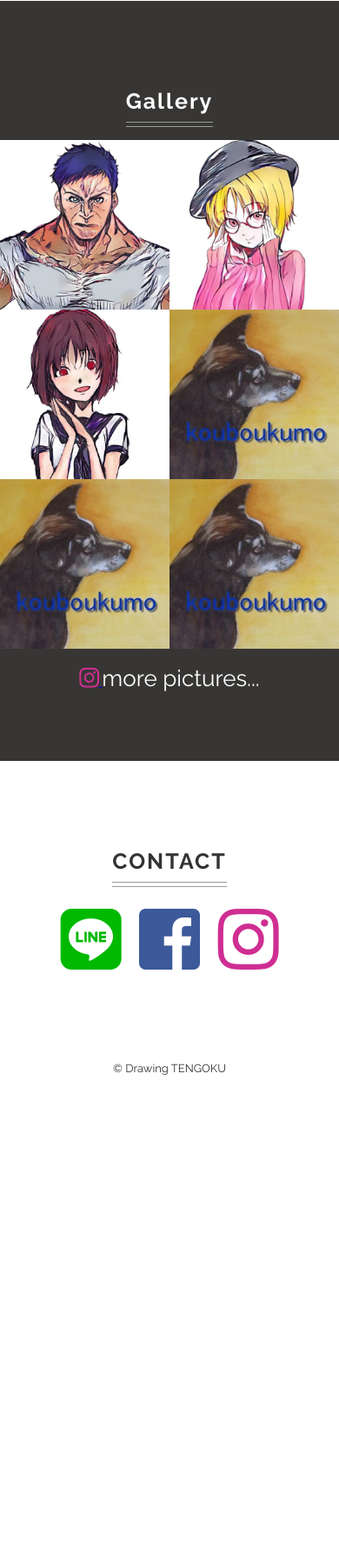
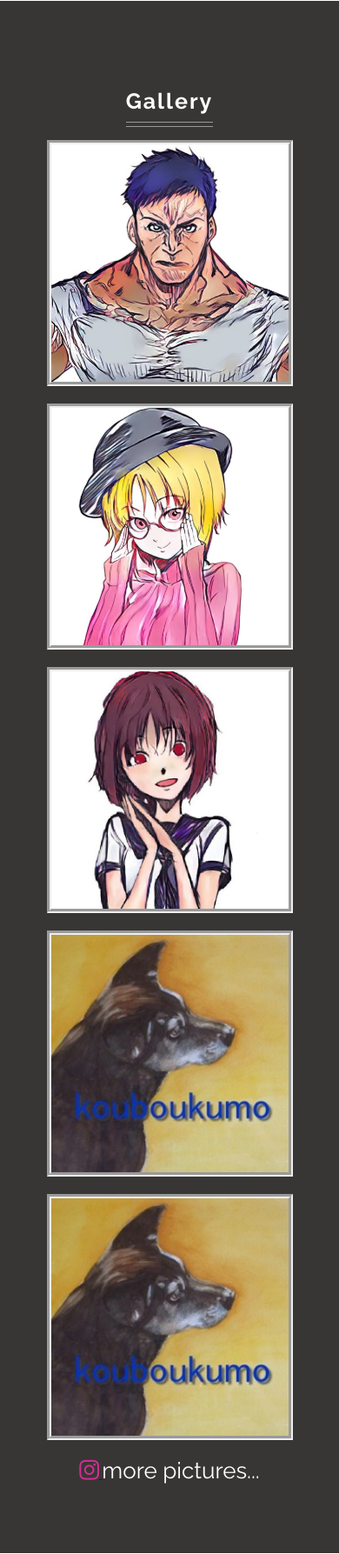
Before and after one commit to hidemiu/drawing_tengoku, a PHP site: page /index.html in a window 390 px wide. Shown: the part 1191-2978 px from the top of the page at 87% size. Before the commit the page ends 2427 px from the top, so only its background shows below. Run offline with PHP 8.4, Linux system fonts and the light colour scheme; some libraries are stand-ins or nearby versions.

Commit message:
fix complete

```diff
--- a/css/style.css
+++ b/css/style.css
@@ -408,12 +408,15 @@ img:active {
   .gallery-box {
     display: block;
     margin-top: 0;
+    margin-bottom: 20px;
   }
   .gallery-image {
-    float: left;
+    float: none;
     display: block;
-    width: 50%;
+    width: 70%;
     margin: 0 auto;
+    border: groove;
+    border-width: thick
 }
   .gallery-text {
     display: none;
@@ -428,7 +431,7 @@ img:active {
   display: block;
   }
   .gallery-box:nth-child(odd) .gallery-image {
-    margin: 0;
+    margin: 0 auto;
   }
   .more {
     clear: both;
@@ -436,7 +439,6 @@ img:active {
   }
   .more-icon {
     font-size: 2em;
-    margin-top: 20px;
   }
   .more-text {
     font-size: 2em;
--- a/index.html
+++ b/index.html
@@ -102,6 +102,7 @@
           </div>
         </div>
       </div>
+<!--
       <div class="gallery-box sixth">
         <a href="images/gallery_1.jpg" data-lightbox="gar" data-title="zoom_gallery_1"><img class="gallery-image" src="images/gallery_5.jpg" alt="portrait5"></a>
         <div class="gallery-description">
@@ -110,11 +111,12 @@
               いつつめの制作事例が入ります。<br>
               簡単な説明が入ります。<br>
               使用ツール：XXX, XXX, XXX<br>
-<!--              <a href="#" class="button button-ghost">READ MORE</a>-->
+              <a href="#" class="button button-ghost">READ MORE</a>
             </p>
           </div>
         </div>
       </div>
+-->
     </div>
     <div class="more">
      <a href="#contact">
```
